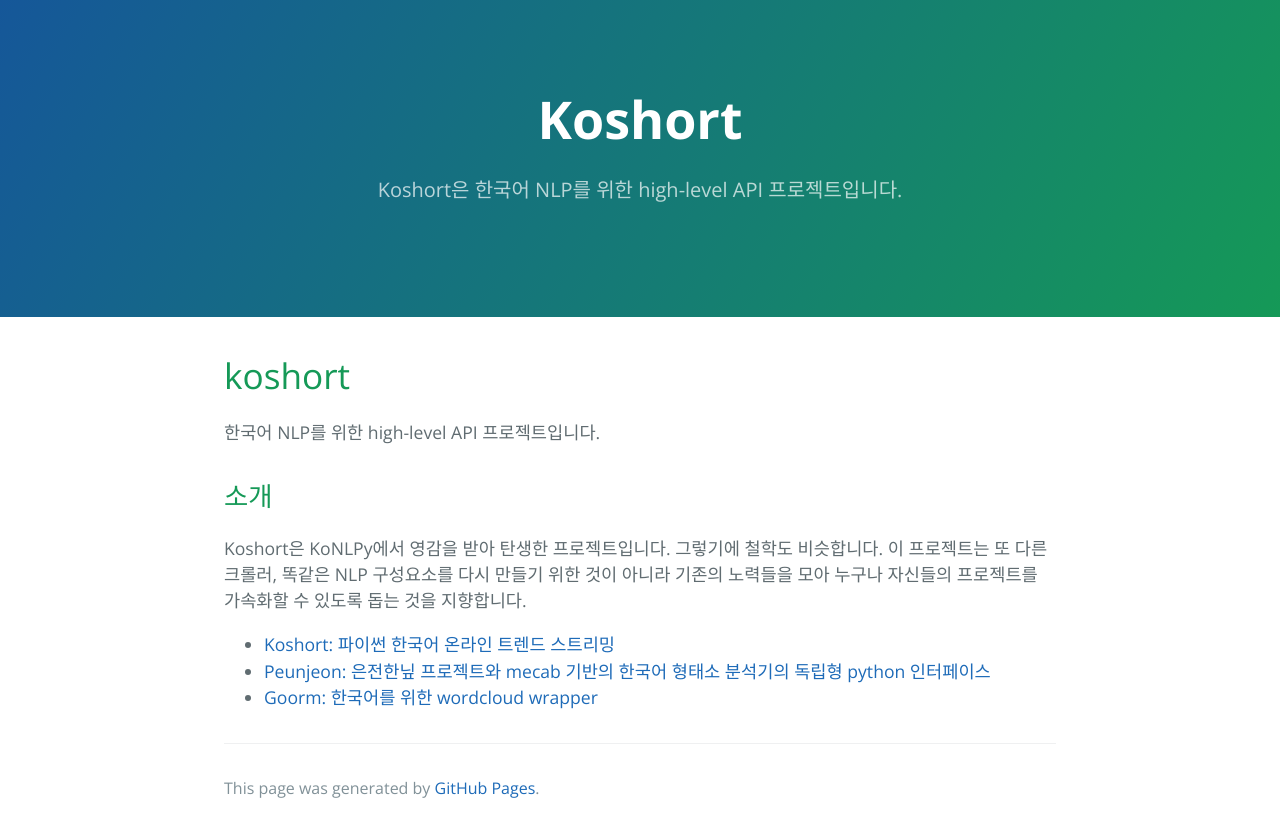
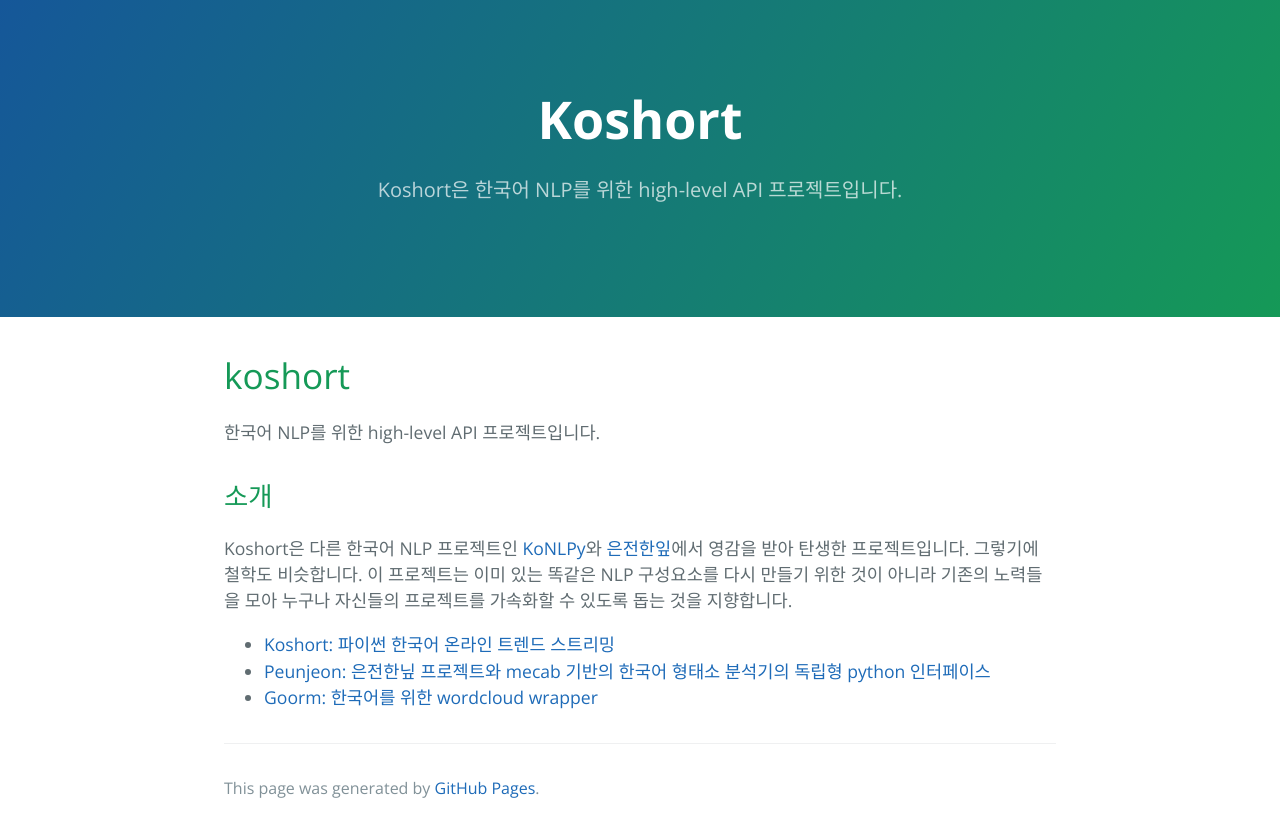
Before and after one commit to koshort/koshort.github.io, a Jekyll site: the page built from index.md, in a window 1280 px wide. Shown: the top 837 px of the page. Built offline with Jekyll 4.4.1, drawn with Linux system fonts in a browser that asks for light colours; our own code applies the rules of GitHub Pages for plain Markdown files.

Commit message:
Update description

```diff
--- a/index.md
+++ b/index.md
@@ -8,7 +8,7 @@ layout: default
 
 ## 소개
 
-Koshort은 KoNLPy에서 영감을 받아 탄생한 프로젝트입니다. 그렇기에 철학도 비슷합니다. 이 프로젝트는 또 다른 크롤러, 똑같은 NLP 구성요소를 다시 만들기 위한 것이 아니라 기존의 노력들을 모아 누구나 자신들의 프로젝트를 가속화할 수 있도록 돕는 것을 지향합니다.
+Koshort은 다른 한국어 NLP 프로젝트인 [KoNLPy](http://konlpy.org)와 [은전한잎](http://eunjeon.blogspot.kr/)에서 영감을 받아 탄생한 프로젝트입니다. 그렇기에 철학도 비슷합니다. 이 프로젝트는 이미 있는 똑같은 NLP 구성요소를 다시 만들기 위한 것이 아니라 기존의 노력들을 모아 누구나 자신들의 프로젝트를 가속화할 수 있도록 돕는 것을 지향합니다.
 
 * [Koshort: 파이썬 한국어 온라인 트렌드 스트리밍](http://koshort.readthedocs.io/ko/latest/)
 * [Peunjeon: 은전한닢 프로젝트와 mecab 기반의 한국어 형태소 분석기의 독립형 python 인터페이스](https://github.com/koshort/peunjeon)
```
